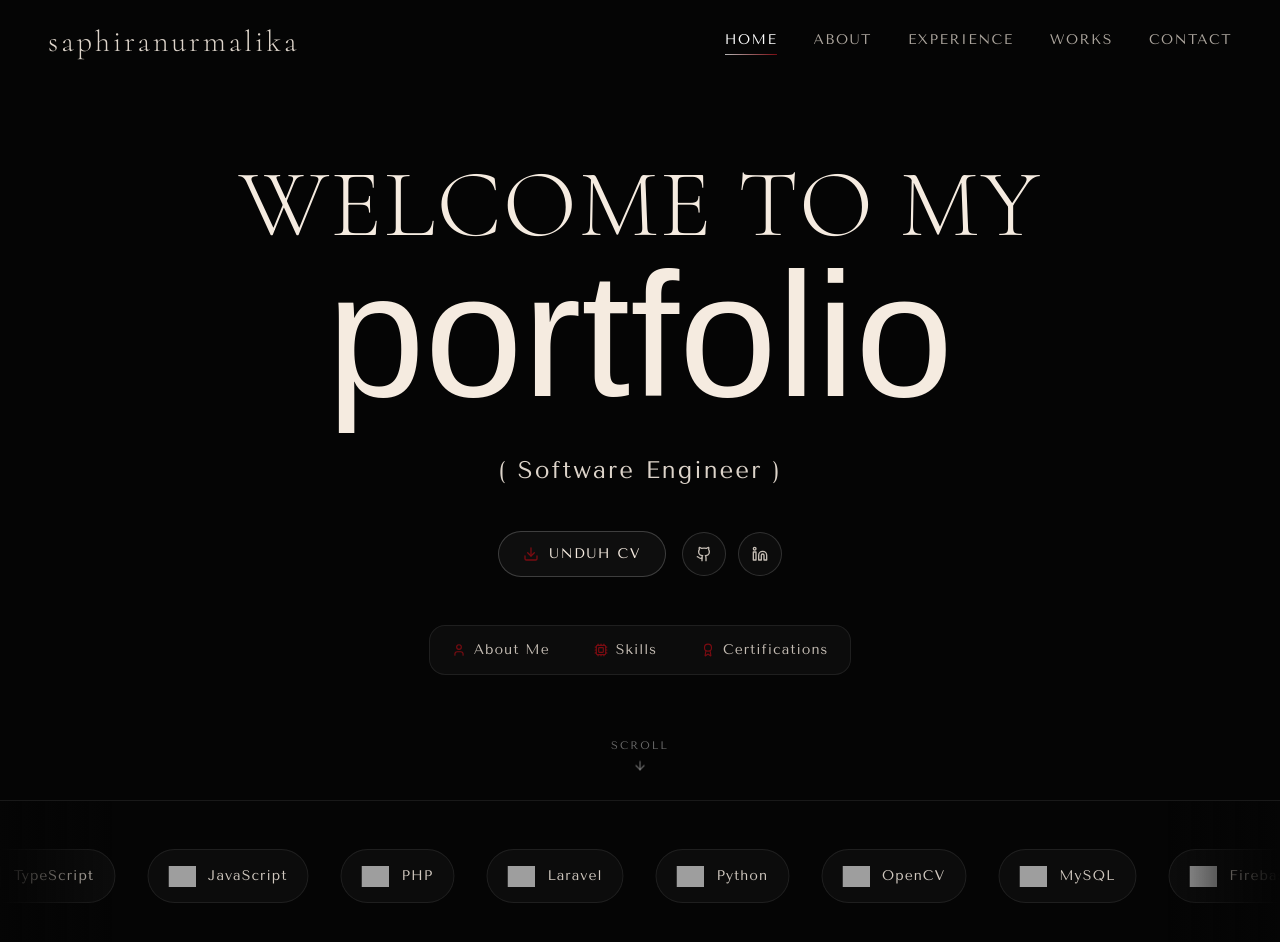
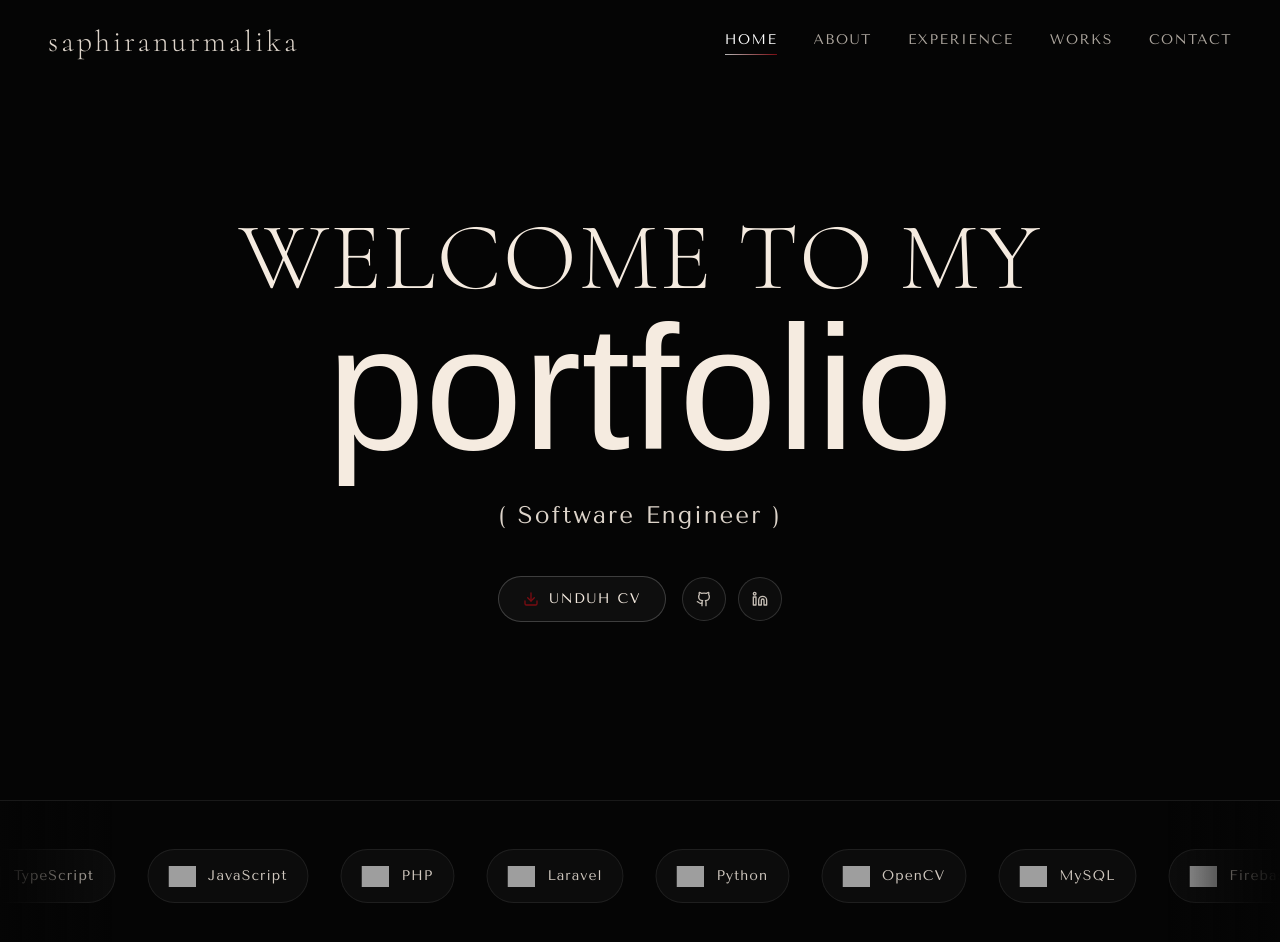
Before and after one commit to sphiranmlika/portfolio, a Next.js app: page / in a window 1280 px wide. Shown: the top 942 px of the page. Built offline with nearby package versions, Linux system fonts and the light colour scheme; grey boxes are pictures that could not be loaded; a web font is replaced by a local one.

Commit message:
chore: auto-sync 2026-11-23T17:02:37.523Z

```diff
--- a/components/sections/Hero.tsx
+++ b/components/sections/Hero.tsx
@@ -2,32 +2,18 @@
 
 import React from "react";
 import { motion } from "motion/react";
-import { ArrowDown, Download, User, Cpu, Award } from "lucide-react";
+import { Download } from "lucide-react";
 import { GithubIcon, LinkedinIcon } from "@/components/shared/Icons";
 import { personalInfo } from "@/data/personal";
 
-interface HeroProps {
-  onSelectTab?: (tab: "about" | "skills" | "cert") => void;
-}
-
-export function Hero({ onSelectTab }: HeroProps) {
-  const handleQuickNav = (tab: "about" | "skills" | "cert", sectionId: string) => {
-    if (onSelectTab) {
-      onSelectTab(tab);
-    }
-    const el = document.getElementById(sectionId);
-    if (el) {
-      el.scrollIntoView({ behavior: "smooth" });
-    }
-  };
-
+export function Hero() {
   return (
     <section
       id="home"
       className="relative min-h-screen w-full flex flex-col justify-center items-center text-[#f5ebe0] px-6 sm:px-8 pt-24 pb-16 overflow-hidden"
     >
       {/* Central Hero Heading */}
-      <div className="flex flex-col items-center justify-center text-center max-w-4xl mx-auto z-10 space-y-2 sm:space-y-4">
+      <div className="flex flex-col items-center justify-center text-center max-w-4xl mx-auto z-10 space-y-3 sm:space-y-4">
         <motion.div
           initial={{ opacity: 0, y: 20 }}
           animate={{ opacity: 1, y: 0 }}
@@ -39,7 +25,7 @@ export function Hero({ onSelectTab }: HeroProps) {
             welcome to my
           </h1>
 
-          {/* Expressive Cursive Text with Year Superscript */}
+          {/* Expressive Cursive Text */}
           <div className="relative inline-flex items-center justify-center">
             <span className="cursive-text text-6xl sm:text-8xl md:text-9xl lg:text-[11rem] leading-[0.75] py-2 text-[#f5ebe0]">
               portfolio
@@ -52,7 +38,7 @@ export function Hero({ onSelectTab }: HeroProps) {
           initial={{ opacity: 0, y: 15 }}
           animate={{ opacity: 1, y: 0 }}
           transition={{ duration: 0.8, delay: 0.25, ease: "easeOut" }}
-          className="pt-4"
+          className="pt-2"
         >
           <p className="normal-text text-lg sm:text-xl md:text-2xl text-[#f5ebe0]/90 tracking-[2px]">
             ( {personalInfo.title} )
@@ -99,57 +85,7 @@ export function Hero({ onSelectTab }: HeroProps) {
             </a>
           </div>
         </motion.div>
-
-        {/* 3 Quick Navigation Actions: About Me, Skills, Certifications */}
-        <motion.div
-          initial={{ opacity: 0, y: 15 }}
-          animate={{ opacity: 1, y: 0 }}
-          transition={{ duration: 0.8, delay: 0.7, ease: "easeOut" }}
-          className="pt-8"
-        >
-          <div className="inline-flex items-center gap-2 sm:gap-3 p-1.5 rounded-2xl bg-white/[0.03] border border-white/[0.08]">
-            <button
-              type="button"
-              onClick={() => handleQuickNav("about", "about")}
-              className="inline-flex items-center gap-2 px-4 py-2 rounded-xl text-xs sm:text-sm tracking-[1px] text-[#f5ebe0]/80 hover:text-white hover:bg-white/[0.06] transition-all cursor-pointer"
-            >
-              <User className="w-3.5 h-3.5 text-[#7a0c12]" />
-              <span>About Me</span>
-            </button>
-            <button
-              type="button"
-              onClick={() => handleQuickNav("skills", "about")}
-              className="inline-flex items-center gap-2 px-4 py-2 rounded-xl text-xs sm:text-sm tracking-[1px] text-[#f5ebe0]/80 hover:text-white hover:bg-white/[0.06] transition-all cursor-pointer"
-            >
-              <Cpu className="w-3.5 h-3.5 text-[#7a0c12]" />
-              <span>Skills</span>
-            </button>
-            <button
-              type="button"
-              onClick={() => handleQuickNav("cert", "about")}
-              className="inline-flex items-center gap-2 px-4 py-2 rounded-xl text-xs sm:text-sm tracking-[1px] text-[#f5ebe0]/80 hover:text-white hover:bg-white/[0.06] transition-all cursor-pointer"
-            >
-              <Award className="w-3.5 h-3.5 text-[#7a0c12]" />
-              <span>Certifications</span>
-            </button>
-          </div>
-        </motion.div>
       </div>
-
-      {/* Scroll Down Hint */}
-      <motion.div
-        initial={{ opacity: 0 }}
-        animate={{ opacity: 1 }}
-        transition={{ delay: 1, duration: 1 }}
-        className="absolute bottom-6 left-1/2 -translate-x-1/2 flex flex-col items-center gap-2 text-white/40 hover:text-white/80 transition-colors cursor-pointer"
-        onClick={() => {
-          const aboutEl = document.getElementById("about");
-          if (aboutEl) aboutEl.scrollIntoView({ behavior: "smooth" });
-        }}
-      >
-        <span className="text-[11px] tracking-[2px] uppercase font-sans">Scroll</span>
-        <ArrowDown className="w-3.5 h-3.5 animate-bounce" />
-      </motion.div>
     </section>
   );
 }
```
